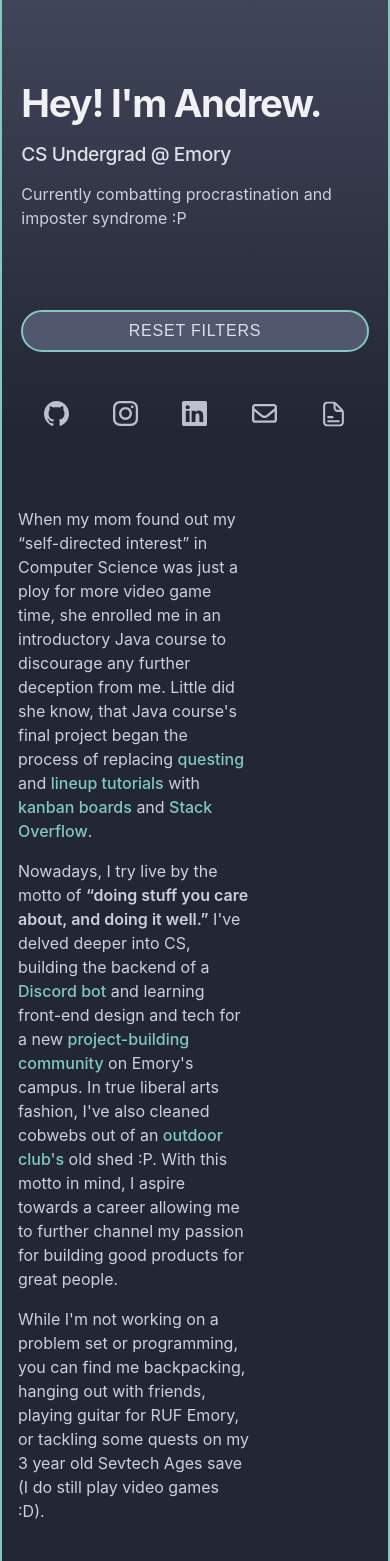
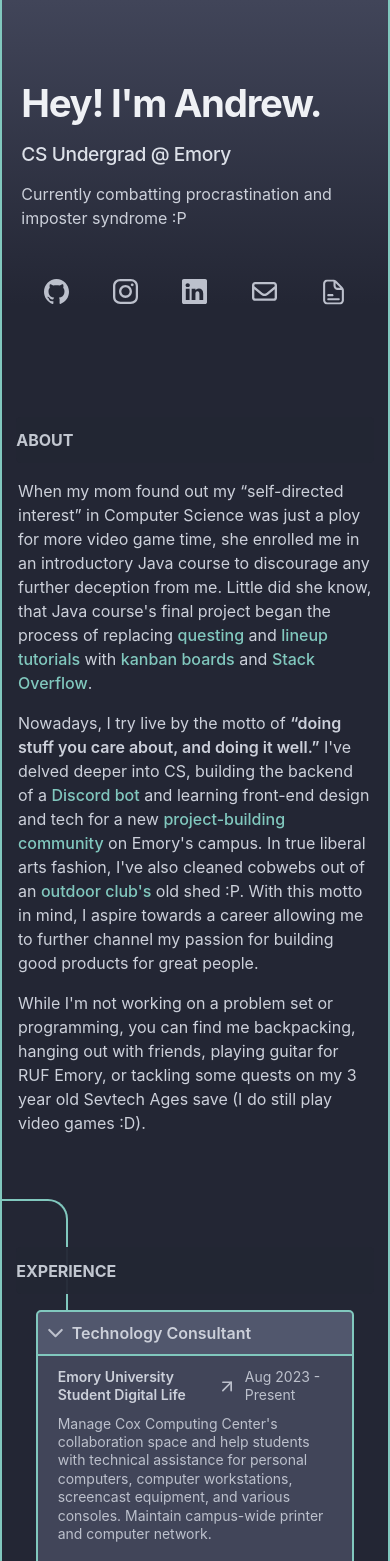
Before and after one commit to andrewtlu/andrewtlu.github.io, a React (Vite) app: page / in a window 390 px wide. Shown: the top 1561 px of the page. Built offline with nearby package versions, Linux system fonts and the light colour scheme.

Commit message:
Add responsive design and styling

```diff
--- a/src/components/buttons.css
+++ b/src/components/buttons.css
@@ -4,6 +4,12 @@ button:hover {
   top: -2px;
   left: -2px;
   box-shadow: 2px 2px 0 var(--accent);
+}
+
+button:active {
+  top: 0;
+  left: 0;
+  box-shadow: none;
 }
 
 button {
@@ -16,7 +22,7 @@ button {
 
 .skillbutton {
   display: inline-flex;
-  padding: 7px 12px 7px 12px;
+  padding: 3px 10px;
   gap: 10px;
   align-items: center;
   font-weight: 500;
--- a/src/components/buttons.tsx
+++ b/src/components/buttons.tsx
@@ -22,7 +22,7 @@ export function SkillButton(props: {skill: string}) {
 export function HiButton() {
   return (
     <a href="mailto:andrewlulu2012@gmail.com">
-      <button className='hibutton'>
+      <button className='hibutton body'>
         Say hi!
       </button>
     </a>
--- a/src/components/panes.tsx
+++ b/src/components/panes.tsx
@@ -153,3 +153,13 @@ export function ContactPane() {
     </div>
   );
 }
+
+export function SectionPane(props: {name: string}) {
+  return (
+    <a href={'#' + props.name} className='sectionpane'>
+      <p className='body'>
+        {props.name}
+      </p>
+    </a>
+  )
+}
--- a/src/index.css
+++ b/src/index.css
@@ -65,6 +65,7 @@ svg {
 
 .arrow, .redirect, .chat, .projectsvg, .resumenoanchorsvg {
   color: var(--contrast-overlay);
+  flex-shrink: 0;
 }
 
 
@@ -98,7 +99,7 @@ body {
   }
 } */
 
-@media screen and (max-width: 1023px) {
+@media screen and (max-width: 800px) {
   body {
     border: var(--thickness) solid var(--accent);
     border-top: none;
--- a/src/pages/Home.tsx
+++ b/src/pages/Home.tsx
@@ -1,5 +1,5 @@
 import { Link } from 'react-router-dom';
-import { ContactPane, ExperiencePane, ProjectPane, InfoPane } from '../components/panes.tsx'
+import { ContactPane, ExperiencePane, ProjectPane, InfoPane, SectionPane } from '../components/panes.tsx'
 import { Socials } from '../components/svgs.tsx'
 import { useEffect } from 'react';
 import { ResetSkills } from '../components/buttons.tsx';
@@ -125,6 +125,8 @@ function Home() {
       </header>
       <main>
         <section id='about'>
+          <SectionPane name='about' />
+
           <p className='body'>
             When my mom found out my “self-directed interest” in Computer Science was just a ploy for more video game time, she enrolled me in an introductory Java course to discourage any further deception from me. Little did she know, that Java course's final project began the process of replacing <a href="https://borg286.github.io/sevtech/" target="_blank" rel="noopener noreferrer">questing</a> and <a href="https://www.youtube.com/watch?v=zrAllccwz5I" target="_blank" rel="noopener noreferrer">lineup tutorials</a> with <a href="https://trello.com/" target="_blank" rel="noopener noreferrer">kanban boards</a> and <a href="https://stackoverflow.com/" target="_blank" rel="noopener noreferrer">Stack Overflow</a>.
           </p>
@@ -139,6 +141,8 @@ function Home() {
         <div className='startline'></div>
 
         <section id='experience' className='line'>
+          <SectionPane name='experience' />
+
           <div className='narrowcontent'>
             {
               experience[0].map(entry => {
@@ -159,6 +163,8 @@ function Home() {
         </section>
 
         <section id='involvement' className='line'>
+          <SectionPane name='involvement' />
+
           <div className='narrowcontent'>
             {
               experience[1].map(entry => {
@@ -183,6 +189,8 @@ function Home() {
         </section>
 
         <section id='projects' className='line'>
+          <SectionPane name='projects' />
+
           <div className='projects'>
             {
               projects.map(entry => {
@@ -204,6 +212,8 @@ function Home() {
         </section>
 
         <section id='contact' className='line'>
+          <SectionPane name='contact' />
+
           <div className='narrowcontent'>
             <ContactPane />
           </div>
--- a/src/styles/components/experiencepane.css
+++ b/src/styles/components/experiencepane.css
@@ -92,7 +92,7 @@
   font-weight: 600 !important;
 }
 
-.experiencepane .employer:hover {
+.experiencepane .employer:hover, .experiencepane .employer:active {
   color: var(--accent);
   font-weight: 600 !important;
 }
@@ -105,7 +105,7 @@
   width: 20px;
 }
 
-.employer:hover .redirect {
+.employer:hover .redirect, .employer:active .redirect {
   color: var(--accent);
   top: -3px;
   left: -5px;
@@ -116,3 +116,10 @@
   overflow-y: hidden;
   max-height: var(--max-height); /* here is the janky fix I was talking about */
 }
+
+@media screen and (max-width: 1023px) {
+  .experiencepane .panebody>.small {
+    transition: all 0.2s linear; /* not using --animation variable because max-height fix messes with timings */
+    max-height: 12rem;
+  }
+}
--- a/src/styles/components/pane.css
+++ b/src/styles/components/pane.css
@@ -2,6 +2,7 @@
 @import './infopane.css';
 @import './projectpane.css';
 @import './contactpane.css';
+@import './sectionpane.css';
 
 /* links pane stylesheets, provides common pane styles */
 
--- a/src/styles/components/projectpane.css
+++ b/src/styles/components/projectpane.css
@@ -61,7 +61,7 @@ img:hover {
   font-weight: 600 !important;
 }
 
-.projectpane:hover .title .body {
+.projectpane:hover .title .body, .projectpane:active .title .body {
   color: var(--accent);
 }
 
@@ -73,7 +73,7 @@ img:hover {
   width: 20px;
 }
 
-.projectpane:hover .redirect {
+.projectpane:hover .redirect, .projectpane:active .redirect {
   color: var(--accent);
   top: -3px;
   left: 3px;
--- /dev/null
+++ b/src/styles/components/sectionpane.css
@@ -0,0 +1,29 @@
+.sectionpane {
+  position: sticky;
+  top: 0;
+
+  display: none;
+  align-items: center;
+  justify-content: left;
+  width: 101%;
+  z-index: 2;
+
+  padding: 0.7rem 0;
+  margin: 1rem;
+
+
+  border-radius: var(--radius);
+  background-color: var(--base);
+  opacity: 95%;
+}
+
+.sectionpane .body {
+  text-transform: uppercase;
+  font-weight: 700 !important;
+}
+
+@media screen and (max-width: 800px) {
+  .sectionpane {
+    display: flex;
+  }
+}
--- a/src/styles/header/header.css
+++ b/src/styles/header/header.css
@@ -45,7 +45,7 @@ header .body {
 
 /* responsive */
 
-@media screen and (max-width: 1023px) {
+@media screen and (max-width: 800px) {
   header {
     position: relative;
     width: auto;
@@ -66,7 +66,15 @@ header .body {
     margin-bottom: 1rem;
   }
 
-  .small {
+  header .small {
     display: none;
   }
+
+  .headertop {
+    gap: 0;
+  }
+
+  header button {
+    display: none !important;
+  }
 }
--- a/src/styles/main/main.css
+++ b/src/styles/main/main.css
@@ -21,3 +21,11 @@ section {
 section:not(:last-of-type) {
   padding-bottom: 1rem;
 }
+
+@media screen and (max-width: 800px) {
+  main {
+    margin: 0;
+    padding: 1rem 1rem 4rem 1rem;
+    width: 100%;
+  }
+}
--- a/src/styles/main/sections.css
+++ b/src/styles/main/sections.css
@@ -29,7 +29,7 @@
   color: var(--accent);
 }
 
-#about .body a:hover {
+#about .body a:hover, #about .body a:active {
   color: var(--accent);
   filter: brightness(120%)
 }
```
